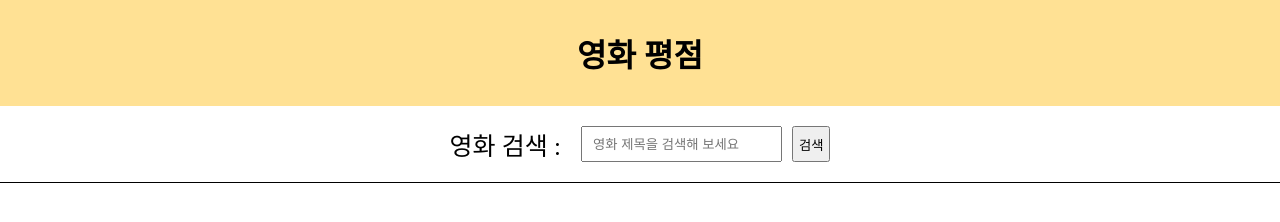
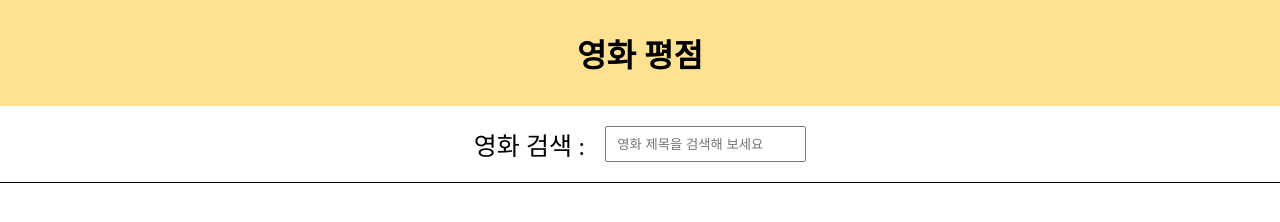
Before and after one commit to songhsb/javascript-movie, a plain HTML site: page index.html in a window 1280 px wide. Drawn offline with Linux system fonts and the light colour scheme; no server answers.

Commit message:
검색 실시간 반영

```diff
--- a/index.html
+++ b/index.html
@@ -11,16 +11,16 @@
     <header>
       <h1>영화 평점</h1>
     </header>
-    <!-- 검색 시 새로고침 막기 return false -->
-    <form class="search" onsubmit="handleSearch(event); return false;">
+    <form class="search" onsubmit="handleSearch(event); return false">
       <label>영화 검색 : </label>
       <input
         type="text"
         id="search-input"
         name="pass"
+        onkeyup="movieSearch();"
         placeholder="영화 제목을 검색해 보세요"
       />
-      <button type="submit" id="search-btn">검색</button>
+      <!-- <button type="submit" id="search-btn">검색</button> -->
     </form>
     <!-- 카드 삽입 -->
     <section class="card-list"></section>
--- a/main.js
+++ b/main.js
@@ -49,15 +49,10 @@ function showMovies(data) {
   });
 }
 
-// 검색기능
-function handleSearch() {
+// 검색기능 실시간 반영
+function movieSearch() {
   let input_val, keywords, movieList, title;
   input_val = document.getElementById("search-input").value;
-
-  // 검색란에 아무런 입력도 없을 시
-  if (input_val === "") {
-    alert("한 글자 이상 입력");
-  }
 
   //대소문자 구분 없이, 공백 있어도 검색 가능
   keywords = input_val.toUpperCase().replace(/\s+/g, "");
@@ -71,3 +66,12 @@ function handleSearch() {
     }
   }
 }
+
+// 검색 창에 아무 값도 입력하지 않고 Enter를 누르면
+function handleSearch(event) {
+  let input_val;
+  input_val = document.getElementById("search-input").value;
+  if (input_val === "") {
+    alert("한 글자 이상 입력");
+  }
+}
```
